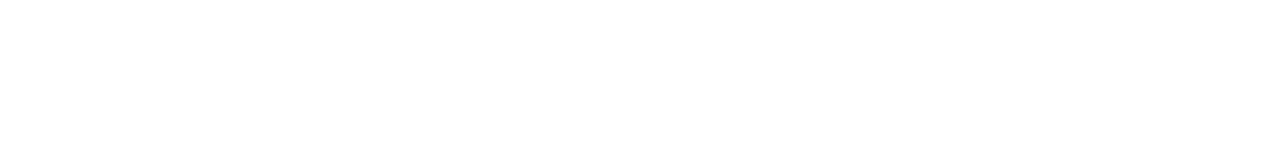
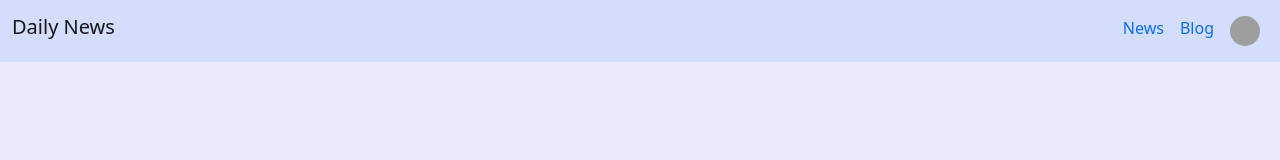
Before and after one commit to mabbasaliofficial/daily-news, a plain HTML site: page index.html in a window 1280 px wide. Drawn offline with nearby package versions, Linux system fonts and the light colour scheme; grey boxes are pictures that could not be loaded.

Commit message:
Navbar Added

```diff
--- a/index.html
+++ b/index.html
@@ -4,6 +4,7 @@
     <meta charset="utf-8" />
     <meta http-equiv="X-UA-Compatible" content="IE=edge" />
     <meta name="viewport" content="width=device-width, initial-scale=1" />
+
     <title>Daily News</title>
     <!-- CSS CDN LINK -->
     <link
@@ -13,16 +14,23 @@
       crossorigin="anonymous"
     />
   </head>
-  <body>
+  <body style="background-color:#cecff86d;">
     <header>
-
+      <nav class="navbar bg-primary bg-opacity-10 mb-5">
+        <div class="container-fluid">
+          <h1 class="navbar-brand">Daily News</h1>
+          <div class="d-flex">
+            <a class="m-2 text-decoration-none" href="">News</a>
+            <a class="m-2 text-decoration-none" href="">Blog</a>
+            <a class="m-2" href="">
+              <img class="rounded-circle" src="Images/user.png" alt="" width="30" height="30" />
+            </a>
+          </div>
+        </div>
+      </nav>
     </header>
-    <main>
-
-    </main>
-    <footer>
-
-    </footer>
+    <main></main>
+    <footer></footer>
     <!-- JAVASCRIPT CDN LINK -->
     <script
       src="https://cdn.jsdelivr.net/npm/bootstrap@5.2.0/dist/js/bootstrap.bundle.min.js"
```
Also changed, not shown: 1 other file.
